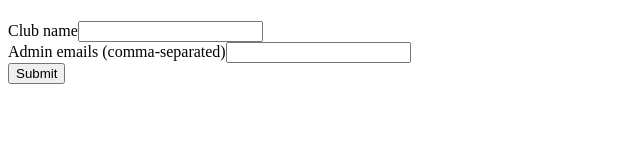
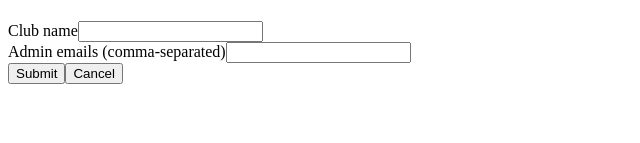
Before and after one commit to knshika/event-management-web-app, a React (Vite) app in the folder client/: page /club in a window 1280 px wide. Shown: the part 157-300 px from the top of the page, without its empty margins (0-640 px from the left). Built offline with nearby package versions, Linux system fonts and the light colour scheme; what twind would draw is missing.

Commit message:
few fixes in club

```diff
--- a/client/src/components/Forms.jsx
+++ b/client/src/components/Forms.jsx
@@ -1,8 +1,11 @@
 /* eslint-disable react/prop-types */
 /* eslint-disable indent */
 import React, { useState } from "react"
+import { useNavigate } from "react-router-dom"
 
 export const Forms = ({ inputs, onSubmit }) => {
+  const navigate = useNavigate()
+
   const [formData, setFormData] = useState(() => {
     const defaultValues = {}
     inputs.forEach((input) => {
@@ -60,6 +63,13 @@ export const Forms = ({ inputs, onSubmit }) => {
       >
         Submit
       </button>
+      <button
+        type="submit"
+        className=" m-2 py-2 px-1 border-2 rounded-lg uppercase bg-gray-300"
+        onClick={() => navigate(-1)} // example mai konsa hook use kia tha vo? useHistory ni,  KYA ERROR AYA? KI VO HAI HI NI REACT DOM MAI
+      >
+        Cancel
+      </button>
     </form>
   )
 }
--- a/client/src/pages/CreateClub.jsx
+++ b/client/src/pages/CreateClub.jsx
@@ -1,7 +1,7 @@
 import React from "react"
 import { Forms } from "../components/Forms"
 import fetcher from "../utils/fetcher"
-import { useNavigate, useParams } from "react-router-dom"
+import { useNavigate } from "react-router-dom"
 
 const createClubInputs = [
   { name: "name", type: "text", label: "Club name" },
--- a/client/src/pages/UpdateClub.jsx
+++ b/client/src/pages/UpdateClub.jsx
@@ -3,7 +3,6 @@ import { Forms } from "../components/Forms"
 import fetcher from "../utils/fetcher"
 import { useNavigate, useParams } from "react-router-dom"
 
-const updateClubDetails = [{ name: "name", type: "text", label: "Club name" }]
 const updateClubAdminsInput = [
   {
     name: "adminEmails",
@@ -12,10 +11,19 @@ const updateClubAdminsInput = [
   },
 ]
 
-const CreateClub = () => {
+const UpdateClub = () => {
   const { id } = useParams()
   const navigate = useNavigate()
   const [clubDetails, setClubDetails] = useState(null)
+
+  const updateClubDetails = [
+    {
+      name: "name",
+      type: "text",
+      label: "Club name",
+      defaultValue: clubDetails?.name,
+    },
+  ]
 
   const getClubDetails = async () => {
     const response = await fetcher(`api/club/${id}`, {
@@ -112,4 +120,4 @@ const CreateClub = () => {
   )
 }
 
-export default CreateClub
+export default UpdateClub
```
